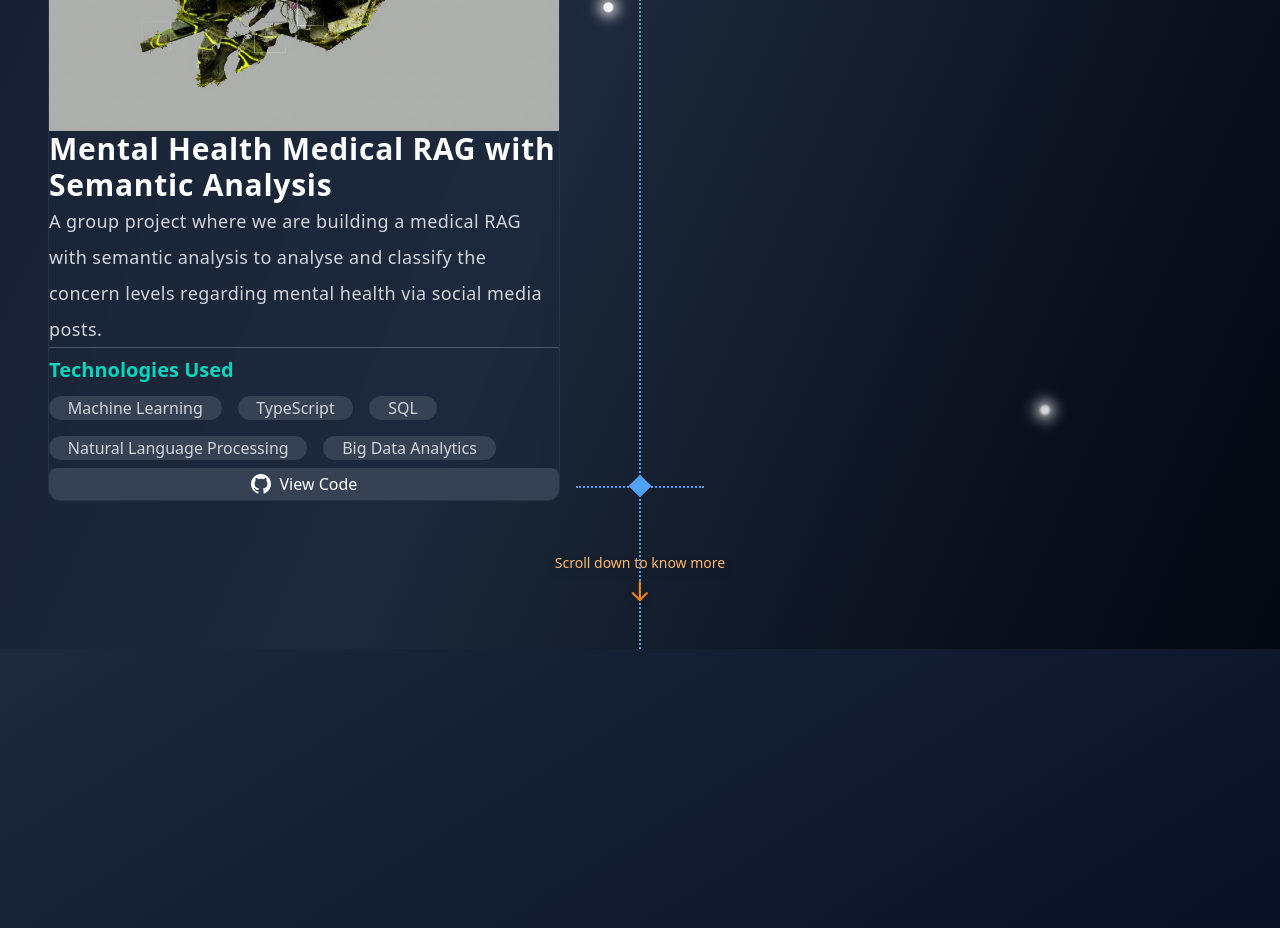
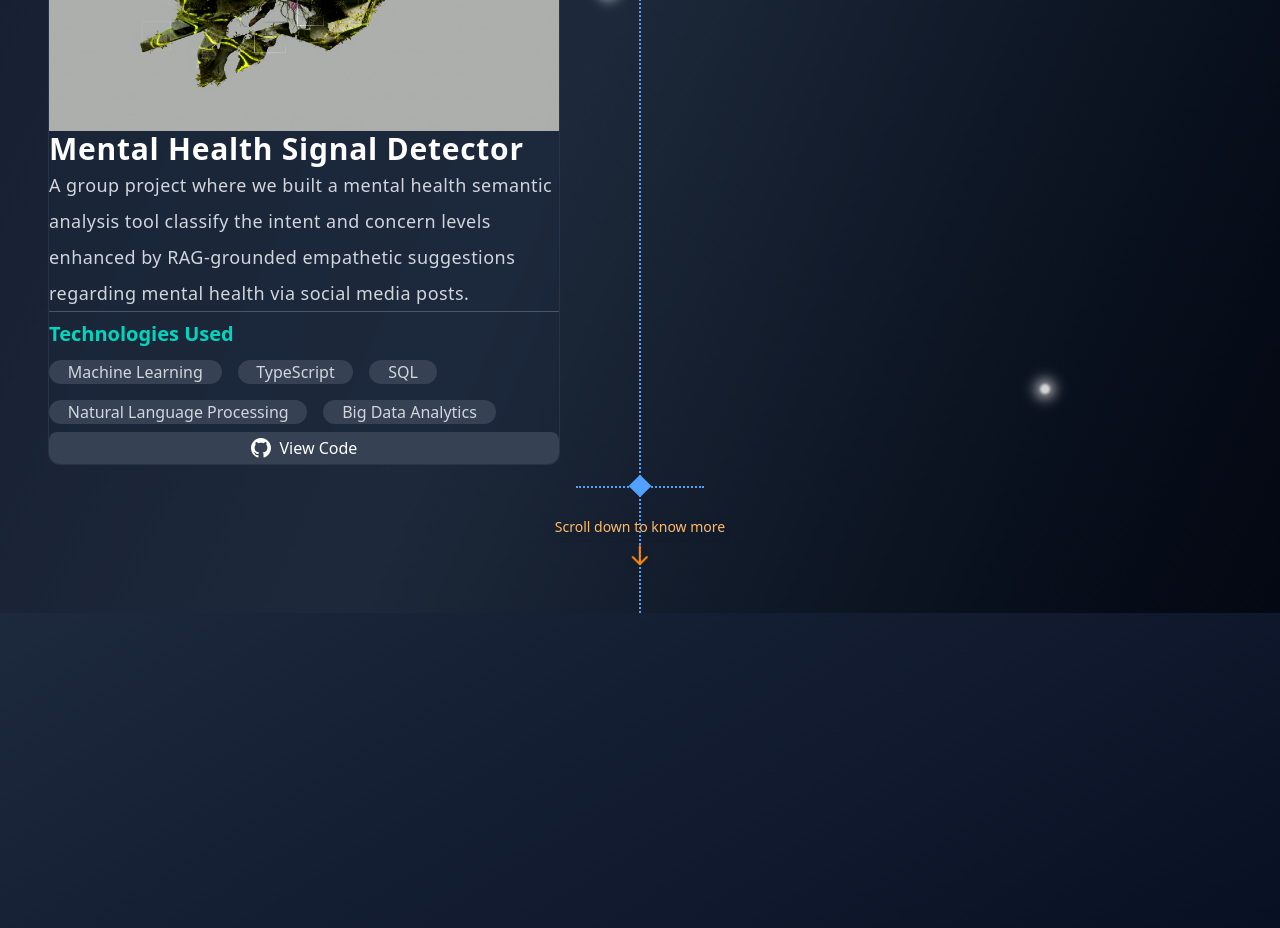
Before and after one commit to SuyashRoy/react-portfolio-ai-chatbot, a React (Vite) app: page /projects in a window 1280 px wide. Shown: the part 1520-2448 px from the top of the page. Built offline with nearby package versions, Linux system fonts and the light colour scheme.

Commit message:
[UPDATE] Updated the links and description of Mental Health Signal Detector Project

```diff
--- a/src/pages/Projects.jsx
+++ b/src/pages/Projects.jsx
@@ -52,12 +52,12 @@ const Projects = () => {
     },
     {
       id: 3,
-      title: "Mental Health Medical RAG with Semantic Analysis",
-      description: "A group project where we are building a medical RAG with semantic analysis to analyse and classify the concern levels regarding mental health via social media posts.",
+      title: "Mental Health Signal Detector",
+      description: "A group project where we built a mental health semantic analysis tool classify the intent and concern levels enhanced by RAG-grounded empathetic suggestions regarding mental health via social media posts.",
       image: "/pexels-googledeepmind-18069362.jpg",
       technologies: ["Machine Learning", "TypeScript", "SQL", "Natural Language Processing", "Big Data Analytics"],
       category: "web",
-      github: "https://github.com/username/taskmanager",
+      github: "https://github.com/Gaurav-Zanpure/group-23-mh-signals",
       live: "https://taskmanager-demo.com",
       featured: true
     }
```
